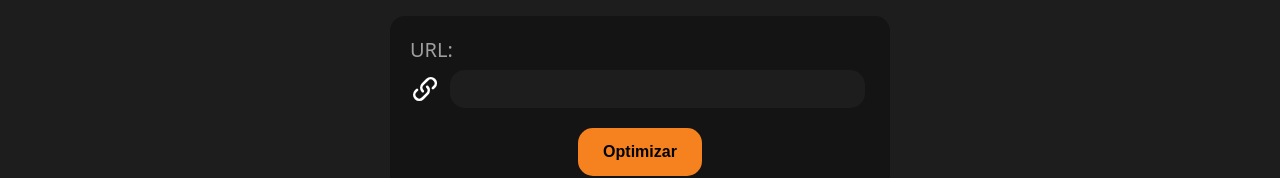
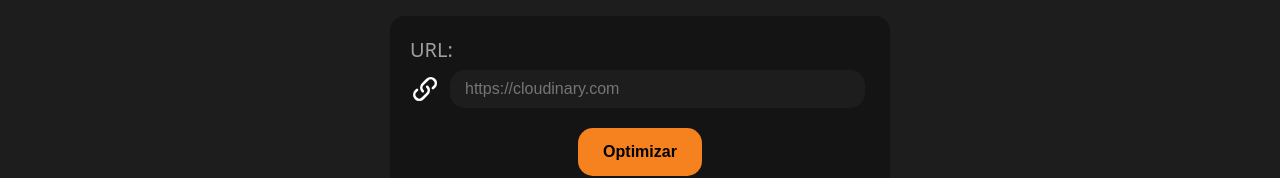
Before and after one commit to Rolando1010/Impage, a Next.js app: page /optimizar in a window 1280 px wide. Shown: the part 147-325 px from the top of the page. Built offline with nearby package versions, Linux system fonts and the light colour scheme.

Commit message:
placeholder added to url input

```diff
--- a/src/pages/optimize/url-form.tsx
+++ b/src/pages/optimize/url-form.tsx
@@ -8,7 +8,7 @@ const URLForm = ({ url }: { url: string }) => {
                 <span>URL:</span>
                 <div>
                     <img src="/link.svg"/>
-                    <input defaultValue={url} type="url" name="url"/>
+                    <input defaultValue={url} type="url" name="url" placeholder="https://cloudinary.com"/>
                 </div>
             </label>
             <center>
```
